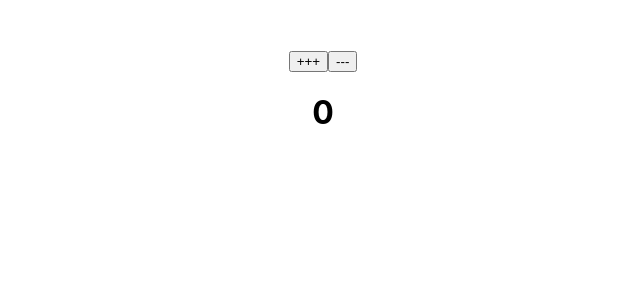
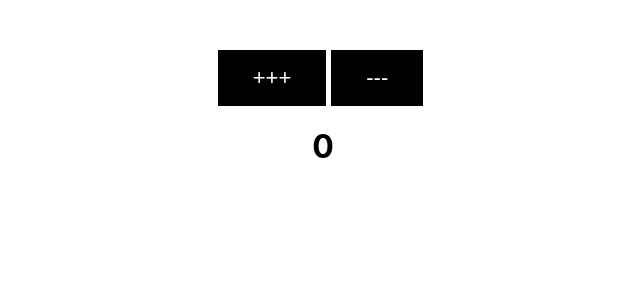
Before and after one commit to Imanbeq/my-app, a React (Create React App) app: page / in a window 1280 px wide. Shown: the top 300 px of the page, without its empty margins (317-957 px from the left). Built offline with nearby package versions, Linux system fonts and the light colour scheme.

Commit message:
feat: added style in Counter.js

```diff
--- a/src/components/Counter/Counter.js
+++ b/src/components/Counter/Counter.js
@@ -1,4 +1,13 @@
 import React, {useState} from 'react';
+
+const styleButton = {
+    backgroundColor: 'black',
+    color:'white',
+    padding:'15px 35px',
+    marginRight: '5px',
+    border:'none',
+    fontSize: '22px'
+}
 
 const Counter = () => {
 
@@ -14,8 +23,8 @@ const Counter = () => {
 
     return (
         <>
-            <button onClick={increase}>+++</button>
-            <button onClick={decrease}>---</button>
+            <button style={styleButton} onClick={increase}>+++</button>
+            <button style={styleButton} onClick={decrease}>---</button>
             <h1>{count}</h1>
 
         </>
```
